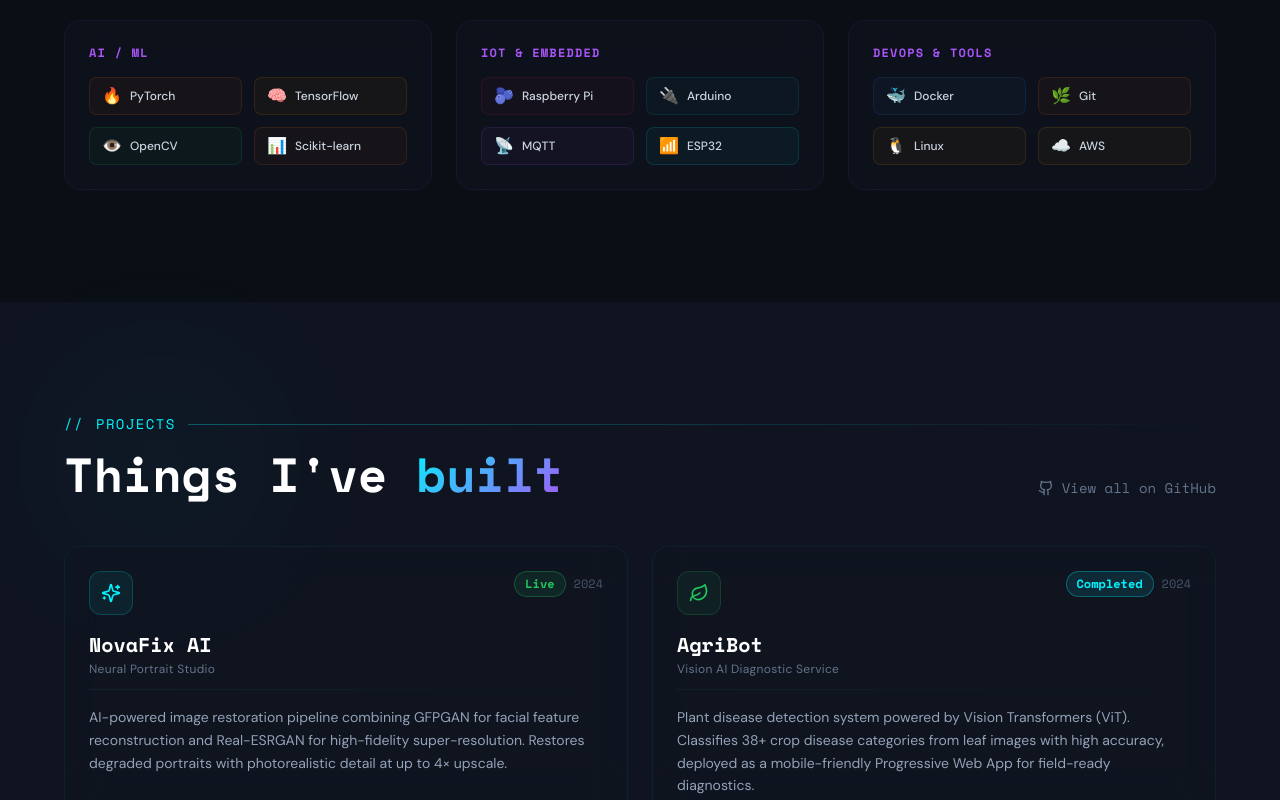
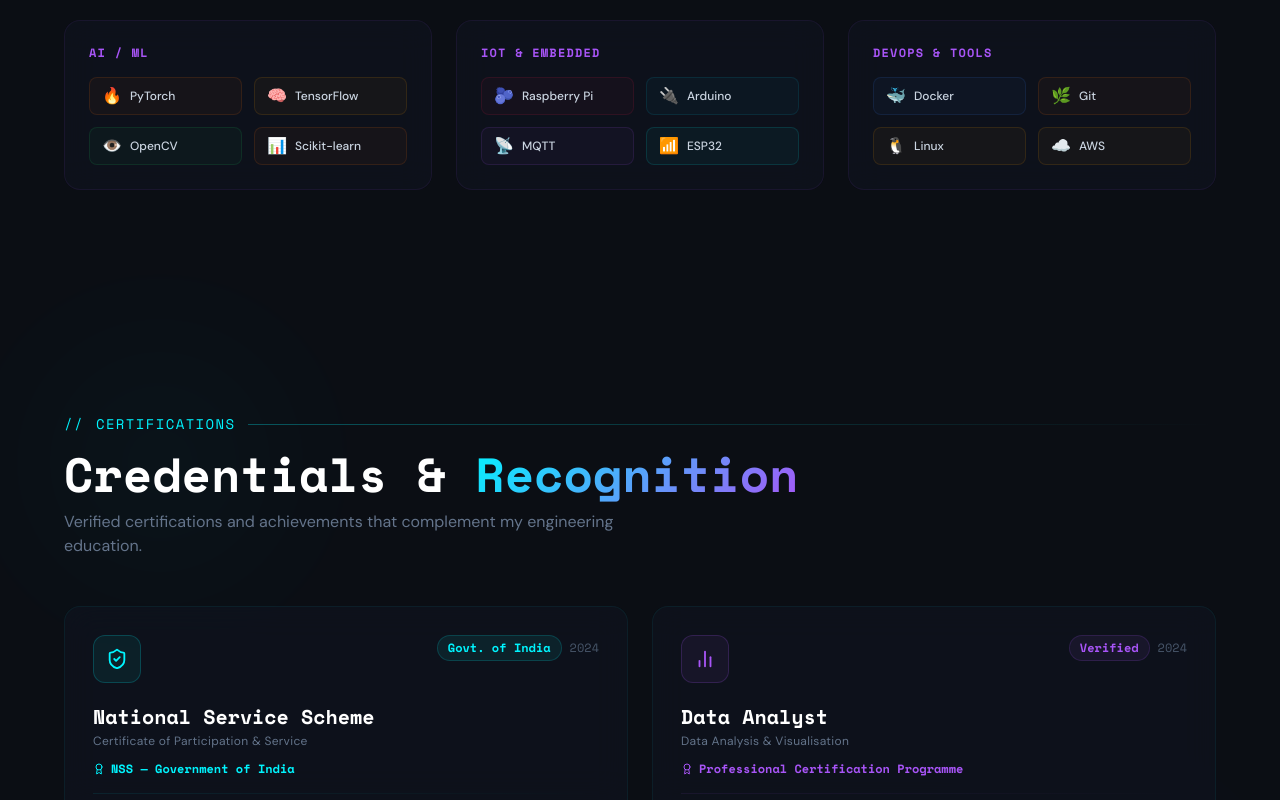
Before and after one commit to Puneetas015/portfolio, a React (Create React App) app: page / in a window 1280 px wide. Shown: the part 2000-2800 px from the top of the page. Built offline with nearby package versions, Linux system fonts and the light colour scheme; the HTML template or start-up script is replaced by a standard one.

Commit message:
fix: render Certifications section in App.js

```diff
--- a/src/App.js
+++ b/src/App.js
@@ -17,6 +17,7 @@
         <Hero />
         <About />
         <Skills />
+        <Certifications />
         <Projects />
         <Contact />
       </main>
```
Also changed, not shown: 1 other file (tests, documents, lock files or other folders).
